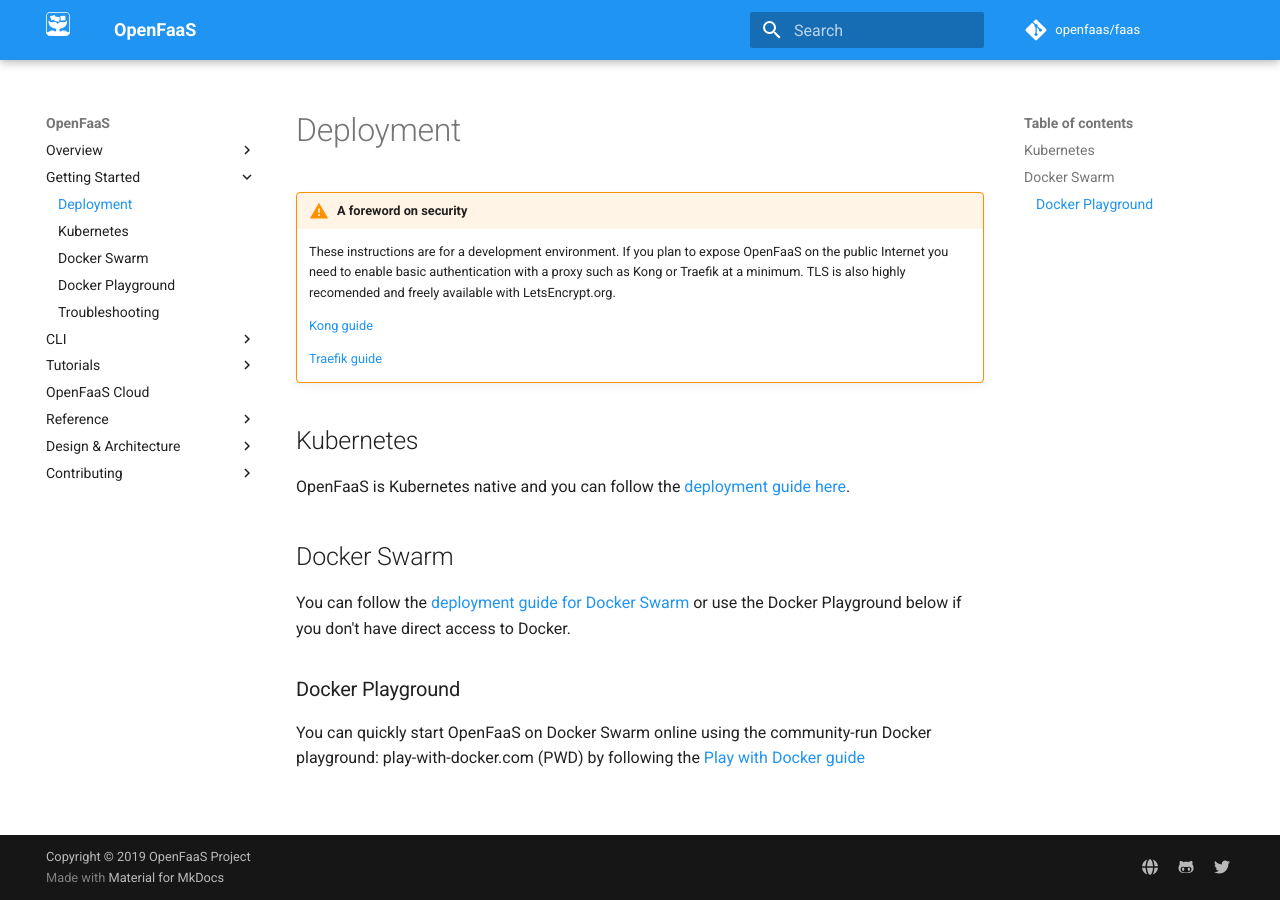
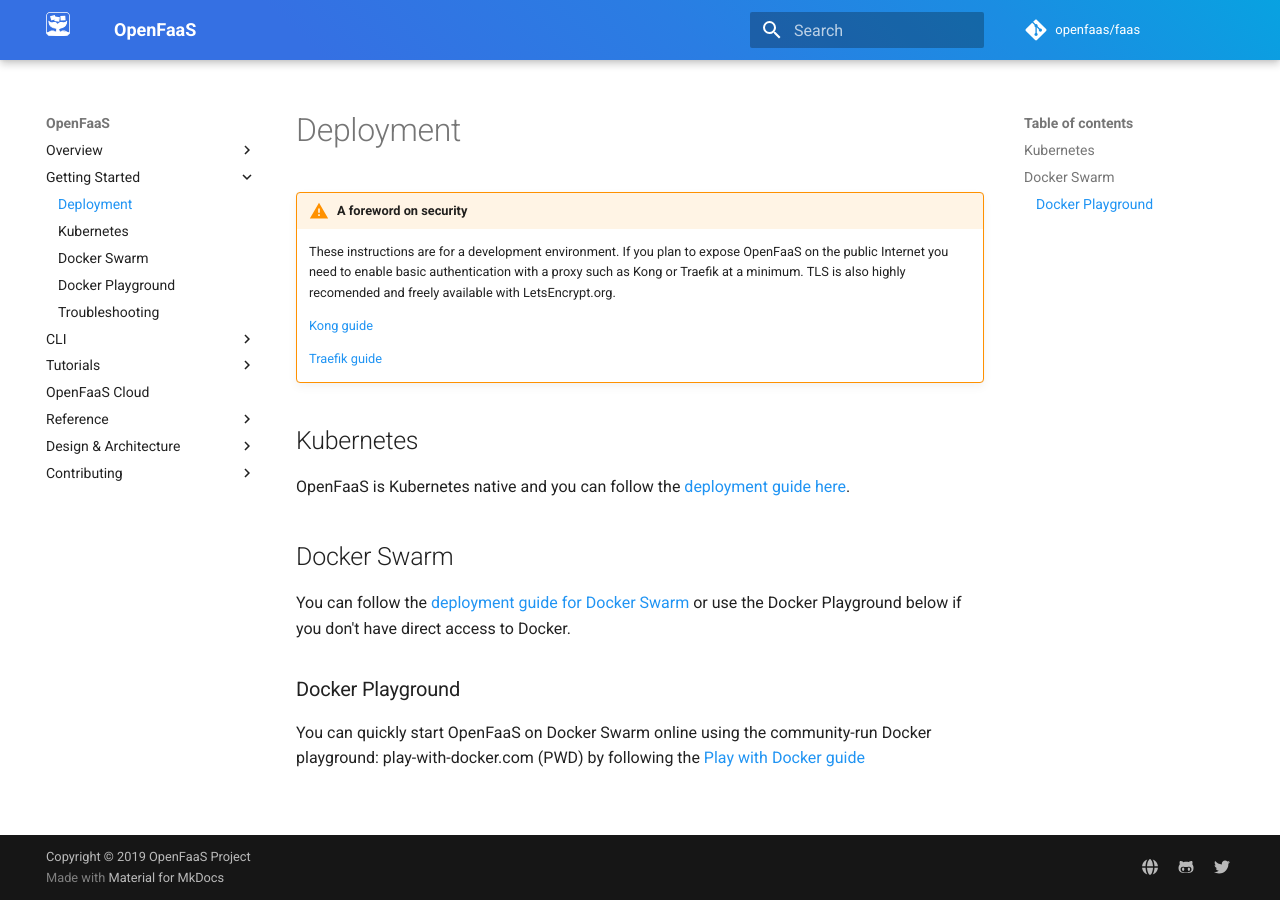
Before and after one commit to openfaas/docs, an MkDocs documentation site: the page built from docs/deployment.md, in a window 1280 px wide. Built offline with MkDocs 1.6.1 and Material for MkDocs 9.7.7, drawn with Linux system fonts in a browser that asks for light colours; comment, search, counter and statistics services are not loaded; old or Windows-style settings are respelled for this version of MkDocs.

Commit message:
Style header and footer-nav to match landing page
This commit updates the styling of the docs header and footer-nav
elements to match the styling on the main openfaas.com website.

It leaves the footer-meta as-is for contrast.

Signed-off-by: John McCabe <john@johnmccabe.net>

```diff
--- a/docs/stylesheets/extra.css
+++ b/docs/stylesheets/extra.css
@@ -7,3 +7,7 @@
     width: 36px;
     height: 36px;
 }
+
+.md-header,.md-footer-nav {
+    background-image: linear-gradient(45deg, rgb(53, 112, 227) 0%, rgb(53, 112, 227) 24%, rgb(42, 125, 227) 53%, rgb(27, 141, 226) 78%, rgb(8, 162, 225) 100%);
+}
```
